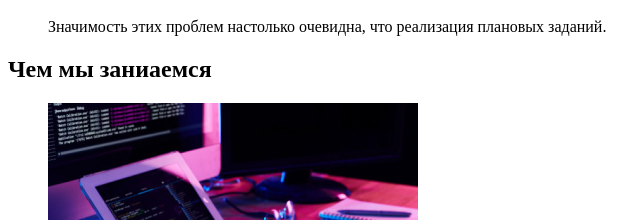
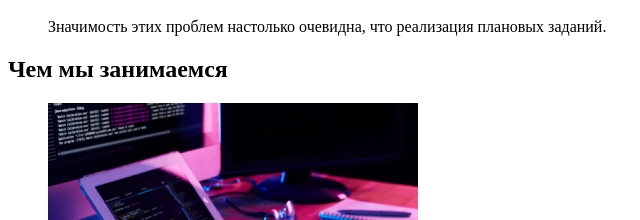
Before and after one commit to MikoreVikt/goit-markup-hw-01, a plain HTML site: page index.html in a window 1280 px wide. Shown: the part 513-733 px from the top of the page, 0-640 px from the left. Drawn offline with Linux system fonts and the light colour scheme.

Commit message:
Исправляет заголовок

```diff
--- a/index.html
+++ b/index.html
@@ -51,7 +51,7 @@
                 </li>
             </ul>
 
-            <h2>Чем мы заниаемся</h2>
+            <h2>Чем мы занимаемся</h2>
 
             <ul>
                 <li>
```
